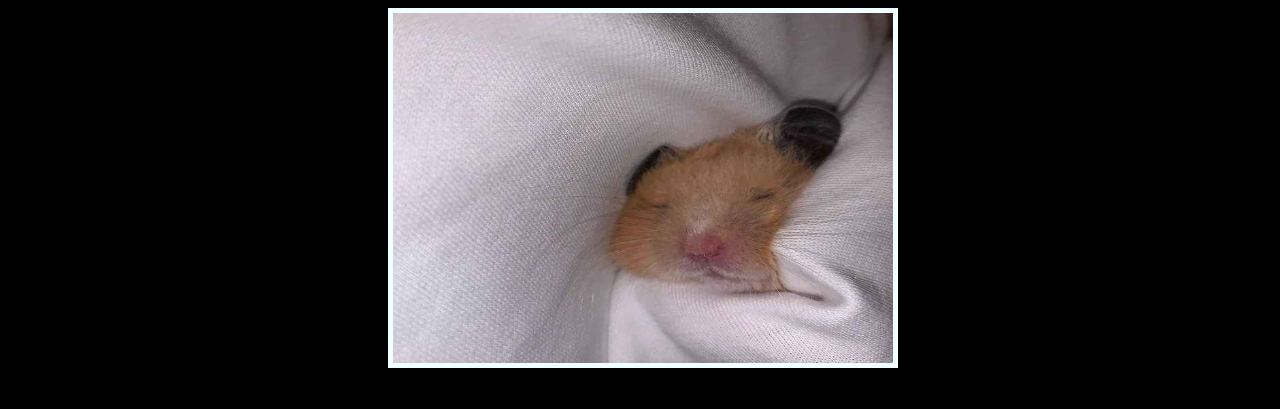
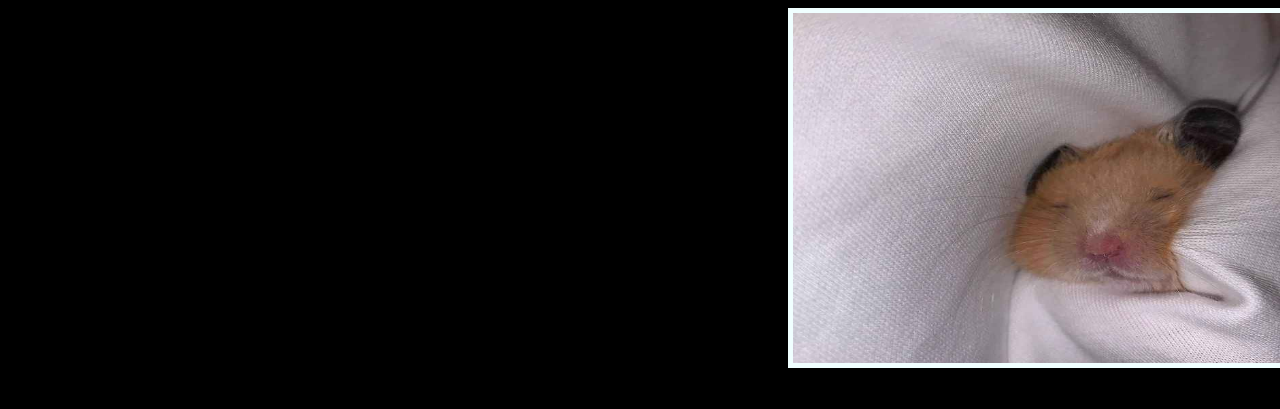
Before and after one commit to Rossalilyumm/hamster, a plain HTML site: page index.html in a window 1280 px wide. Shown: the top 409 px of the page. Drawn offline with nearby package versions, Linux system fonts and the light colour scheme.

Commit message:
Update style.css

```diff
--- a/style.css
+++ b/style.css
@@ -8,7 +8,7 @@ div{
 img{
     background: black;
     border: 5px solid azure;
-    margin-left: 380px;
+    margin-left: 780px;
     width: 500px;
     height: 350px;
 }
```
